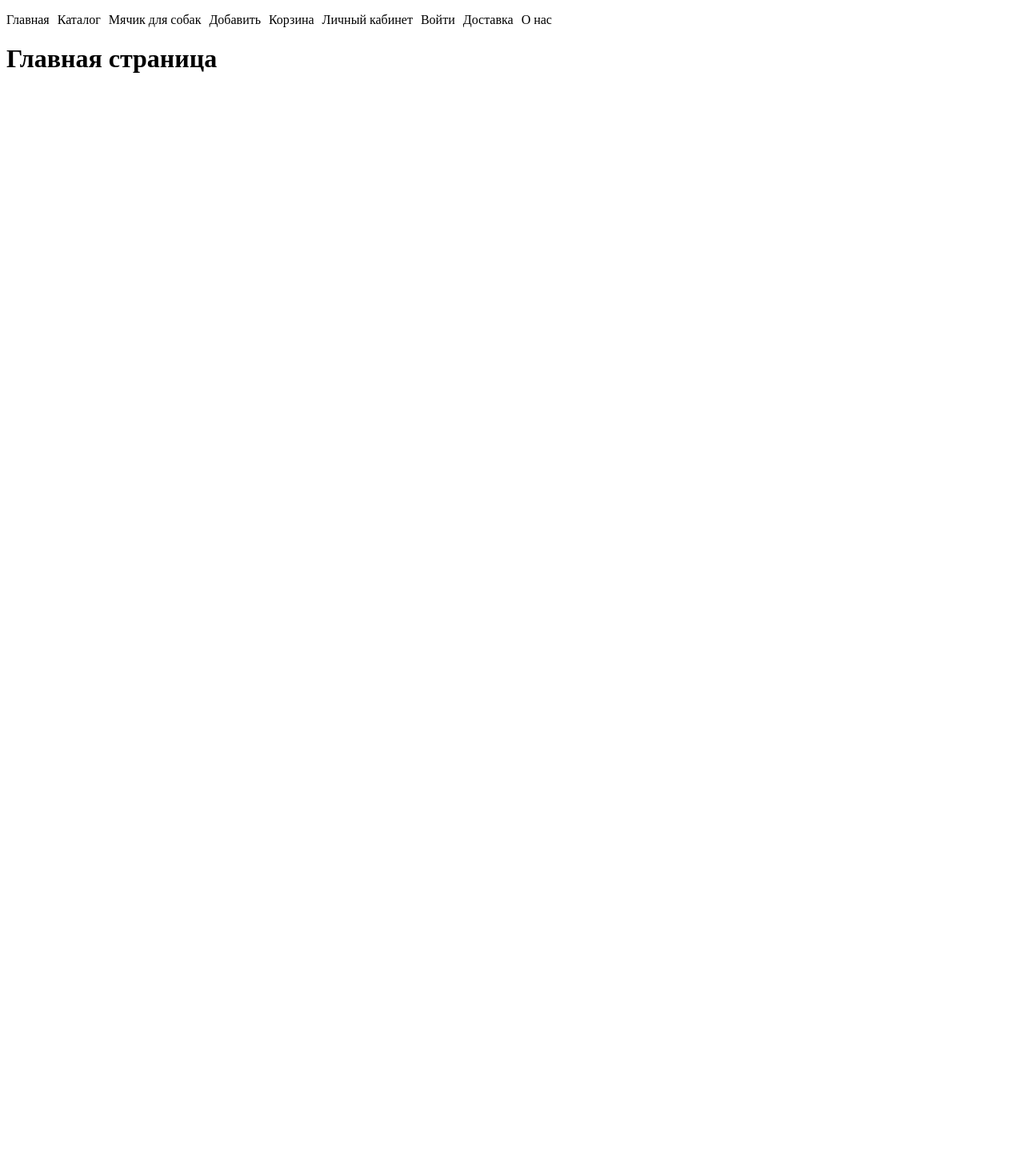
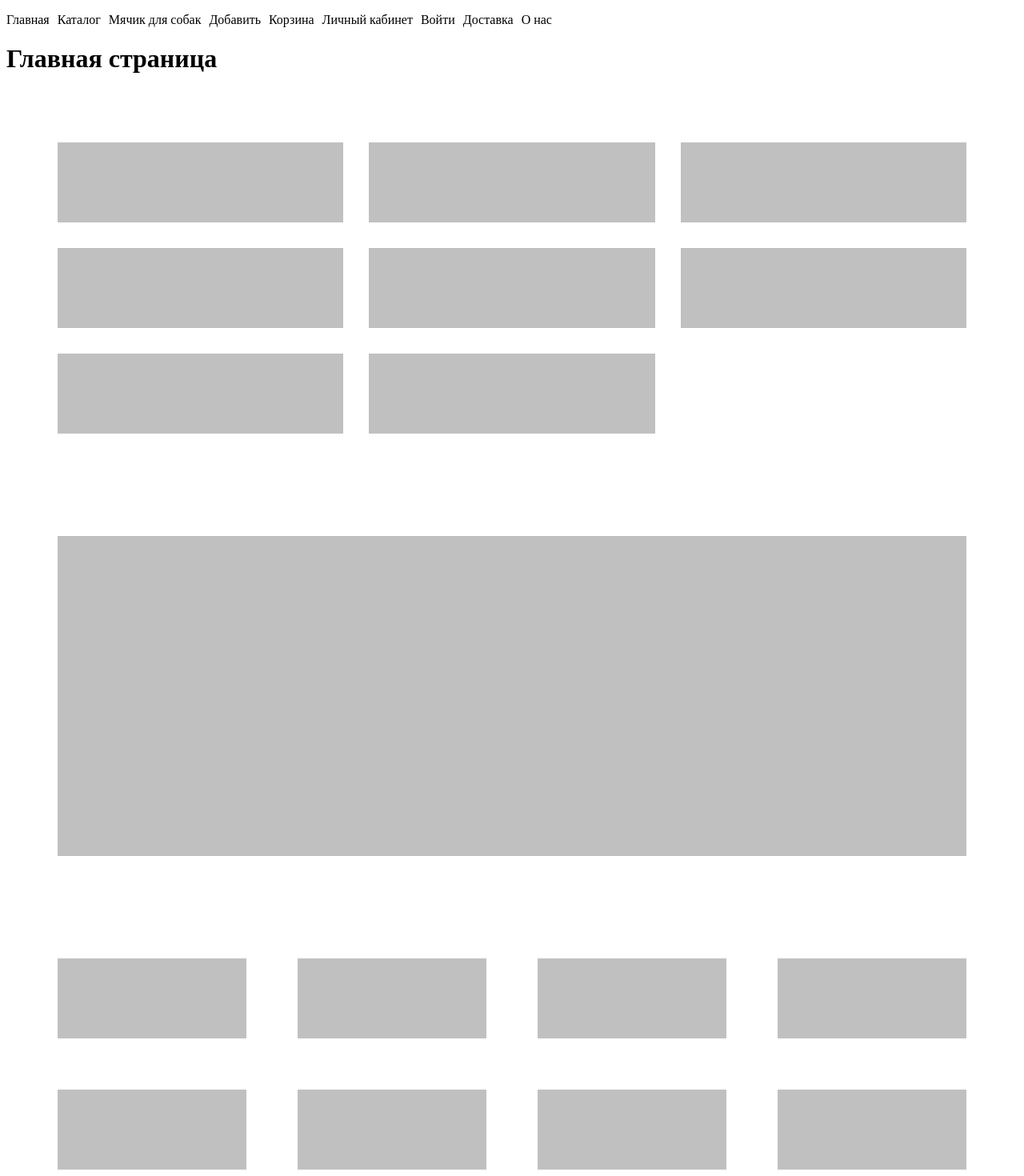
Before and after one commit to MaiyaSavinova/dogFood, a React (Create React App) app: page /#/ in a window 1280 px wide. Shown: the top 1470 px of the page at 80% size. Before the commit the page ends 800 px from the top, so only its background shows below. Built offline with nearby package versions, Linux system fonts and the light colour scheme.

Commit message:
Создание шаблона

```diff
--- a/src/App.jsx
+++ b/src/App.jsx
@@ -1,4 +1,4 @@
-import { Routes, Route, Link }from "react-router-dom";
+import { Routes, Route, Link } from "react-router-dom";
 import {
     About,
     AddProduct,
--- /dev/null
+++ b/src/components/Layout/index.css
@@ -0,0 +1,48 @@
+/*content-width: 1000px;*/
+/*1rem = 8px*/
+/*padding: сверху/снизу слева/справа;*/
+.layout {
+    padding: 4rem;
+    display: grid;
+    gap: 4rem;
+}
+
+.layout_2 {
+    grid-template-columns: repeat(2, 1fr);
+}
+
+.layout_3 {
+    grid-template-columns: repeat(3, 1fr);
+}
+
+.layout_4 {
+    grid-template-columns: repeat(4, 1fr);
+}
+.layout_gap-none {
+    gap: 0;
+}
+.layout_gap-small {
+    gap: 2rem;
+}
+@media screen and (min-width: 1064px) {
+    .layout {
+        padding-left: calc(50% -500px);
+        padding-right: calc(50% -500px);
+    }
+
+    .layout_dt-1 {
+        grid-template-columns: repeat 1fr;
+    }
+
+    .layout_dt-2 {
+        grid-template-columns: repeat(3, 1fr);
+    }
+
+    .layout_dt-3 {
+        grid-template-columns: repeat(4, 1fr);
+    }
+
+   .layout_dt-4 {
+        grid-template-columns: repeat(2, 1fr);
+    }
+}
--- /dev/null
+++ b/src/components/Layout/index.jsx
@@ -0,0 +1,43 @@
+import React from "react";
+import Card from "../card";
+
+import "./index.css";
+
+const Layout = ({
+    mb = 1,
+    dt = mb,
+    gap = "normal", //none = 0; small = 2rem; normal = 4rem
+ }) => {
+    let className = "layout";
+    switch (mb){
+        case 2: className += " layout_2"; break;
+        case 3: className += " layout_3"; break;
+        case 4: className += " layout_4"; break;
+        default: className += "";
+    }
+    switch (dt){
+        case 1: className += " layout_dt-1"; break;
+        case 2: className += " layout_dt-2"; break;
+        case 3: className += " layout_dt-3"; break;
+        case 4: className += " layout_dt-4"; break;
+        default: className += "";
+    }
+    switch (gap){
+        case "none": className += " layout_gap-none"; break;
+        case "small": className += " layout_gap-small"; break;
+        default: className += "";
+    }
+
+    return <div className={className}>
+        <Card/>
+        <Card/>
+        <Card/>
+        <Card/>
+        <Card/>
+        <Card/>
+        <Card/>
+        <Card/>
+    </div>
+}
+
+export default Layout;
--- /dev/null
+++ b/src/components/card/index.css
@@ -0,0 +1,4 @@
+.card{
+    min-height: 100px;
+    background-color: silver;
+}
--- /dev/null
+++ b/src/components/card/index.jsx
@@ -0,0 +1,9 @@
+import React from "react";
+import "./index.css";
+
+const Card = () => {
+    return <div className="card"/>
+
+}
+
+export default Card;
--- a/src/pages/Home.jsx
+++ b/src/pages/Home.jsx
@@ -1,6 +1,11 @@
-function Home () {
-   return<>
-   <h1>Главная страница</h1>
+import Layout from "../components/Layout";
+
+function Home() {
+   return <>
+      <h1>Главная страница</h1>
+      <Layout mb={3} dt={1} gap="small" />
+      <Layout mb={4} dt={4} gap="none" />
+      <Layout mb={2} dt={3} />
    </>
 }
-export {Home};
+export { Home };
```
